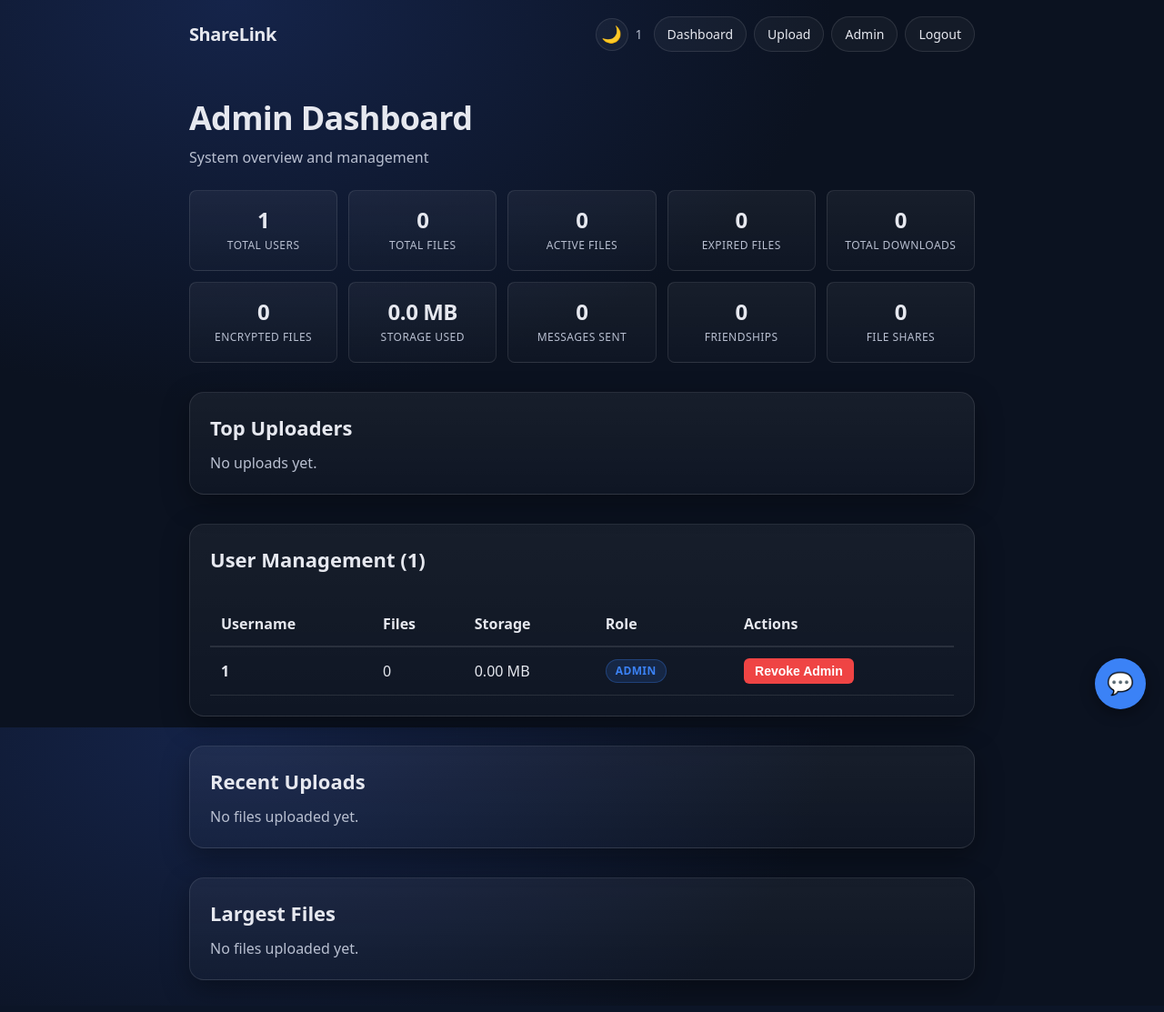
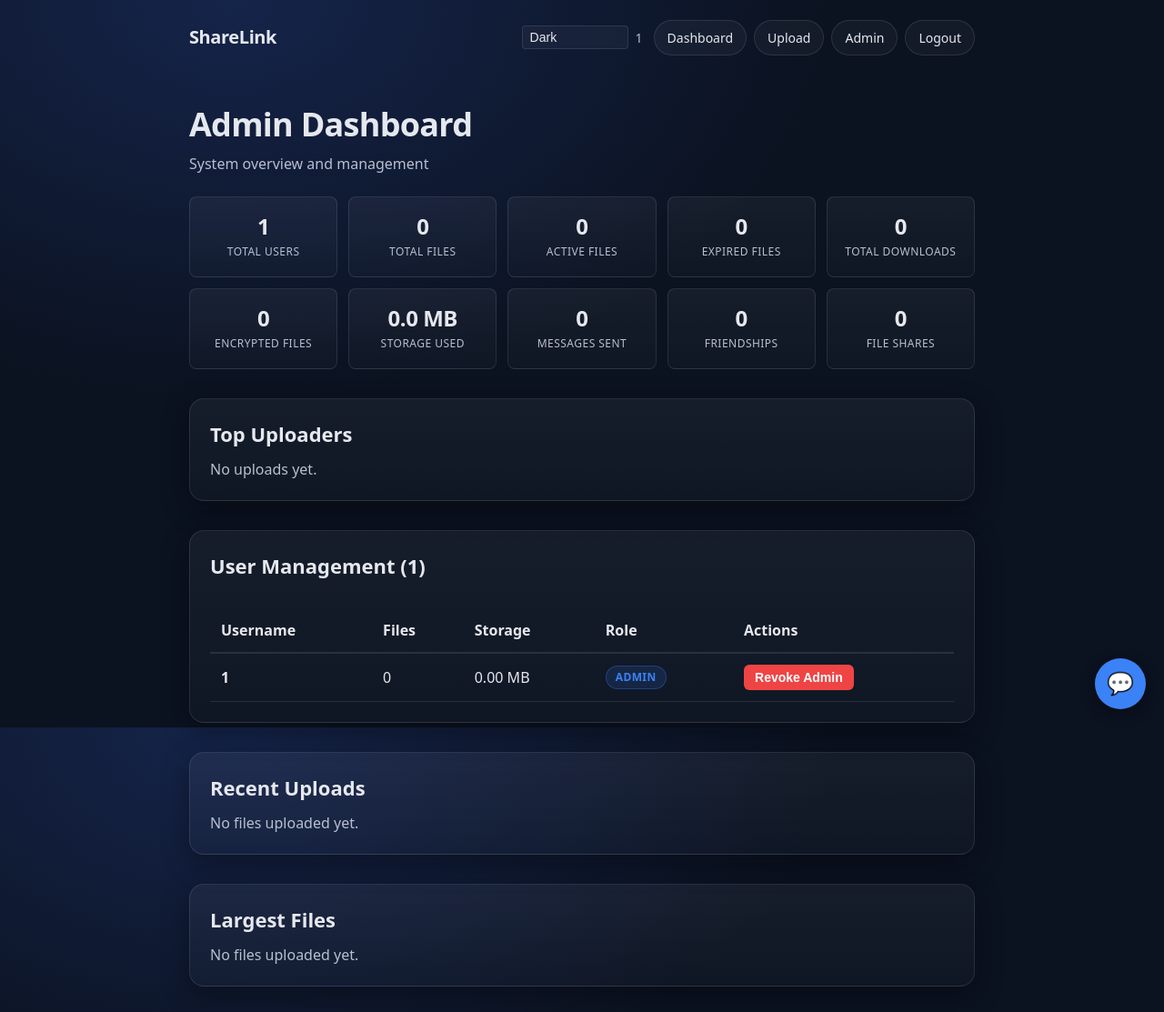
Before and after one commit to cs-ucc-ie/CS3305-2026-Team-9, a Flask app: page /admin in a window 1280 px wide. Shown: the whole page at 91% size. Before the commit the page ends 1090 px from the top, so only its background shows below. Run offline with Flask 3, Linux system fonts and the light colour scheme; the visitor is signed in with stand-in values (Sample User, id 1); data comes from the database, SQL or seed files in the repository; data that the repository does not hold is empty; some libraries are stand-ins or nearby versions.

Commit message:
Added new colour themes. Expandable.

```diff
--- a/static/styles.css
+++ b/static/styles.css
@@ -226,6 +315,26 @@ header a:focus-visible {
   margin: 0;
   transition: transform 0.2s ease, background 0.2s ease, border-color 0.2s ease;
   flex-shrink: 0;
+}
+
+/* ===== Theme dropdown select ===== */
+.theme-select {
+  appearance: none;
+  background: var(--overlay-light-4);
+  color: var(--text);
+  border: 1px solid var(--border);
+  padding: 4px 8px;
+  border-radius: 4px;
+  cursor: pointer;
+  font-size: 14px;
+}
+.theme-select:hover {
+  background: var(--overlay-light-8);
+  border-color: var(--overlay-light-18);
+}
+.theme-select:focus {
+  outline: none;
+  border-color: var(--text);
 }
 
 .theme-toggle:hover {
--- a/templates/base.html
+++ b/templates/base.html
@@ -15,8 +15,8 @@
             // Apply saved theme immediately to prevent flash of wrong theme
             (function() {
                 var saved = localStorage.getItem('sharelink-theme');
-                if (saved === 'light') {
-                    document.documentElement.setAttribute('data-theme', 'light');
+                if (saved && saved !== 'dark') {
+                    document.documentElement.setAttribute('data-theme', saved);
                 }
             })();
         </script>
@@ -25,9 +25,12 @@
         <header>
             <a href="{{ url_for('index') }}" class="header-brand">ShareLink</a>
             <nav class="header-nav">
-                <button type="button" class="theme-toggle" id="themeToggle" onclick="toggleTheme()" title="Toggle theme">
-                    <span class="theme-icon" id="themeIcon">🌙</span>
-                </button>
+                <select id="themeSelect" class="theme-select" onchange="changeTheme()" title="Select theme">
+                    <option value="dark">Dark</option>
+                    <option value="light">Light</option>
+                    <option value="cherry-blossom">Cherry Blossom</option>
+                    <option value="solarized">Solarized</option>
+                </select>
 {% if g.user %}
                 <div class="header-user">
                     {% if g.profile_picture %}
@@ -128,32 +131,31 @@
         </script>
 
         <script>
-            // Theme toggle
-            function toggleTheme() {
+            // Theme selection helpers
+            function changeTheme() {
+                var select = document.getElementById('themeSelect');
+                var theme = select ? select.value : 'dark';
                 var html = document.documentElement;
-                var current = html.getAttribute('data-theme') || 'dark';
-                var next = current === 'light' ? 'dark' : 'light';
-
-                if (next === 'dark') {
+                if (theme === 'dark') {
                     html.removeAttribute('data-theme');
                 } else {
-                    html.setAttribute('data-theme', 'light');
+                    html.setAttribute('data-theme', theme);
                 }
-                localStorage.setItem('sharelink-theme', next);
-                updateThemeIcon(next);
+                localStorage.setItem('sharelink-theme', theme);
+                updateThemeOption(theme);
             }
 
-            function updateThemeIcon(theme) {
-                var icon = document.getElementById('themeIcon');
-                if (icon) {
-                    icon.textContent = theme === 'light' ? '☀️' : '🌙';
+            function updateThemeOption(theme) {
+                var select = document.getElementById('themeSelect');
+                if (select) {
+                    select.value = theme;
                 }
             }
 
-            // Set icon on page load
+            // Set select value on page load
             (function() {
                 var saved = localStorage.getItem('sharelink-theme') || 'dark';
-                updateThemeIcon(saved);
+                updateThemeOption(saved);
             })();
         </script>
     </body>
```
Also changed, not shown: other parts of static/styles.css (+90 -1 lines).
